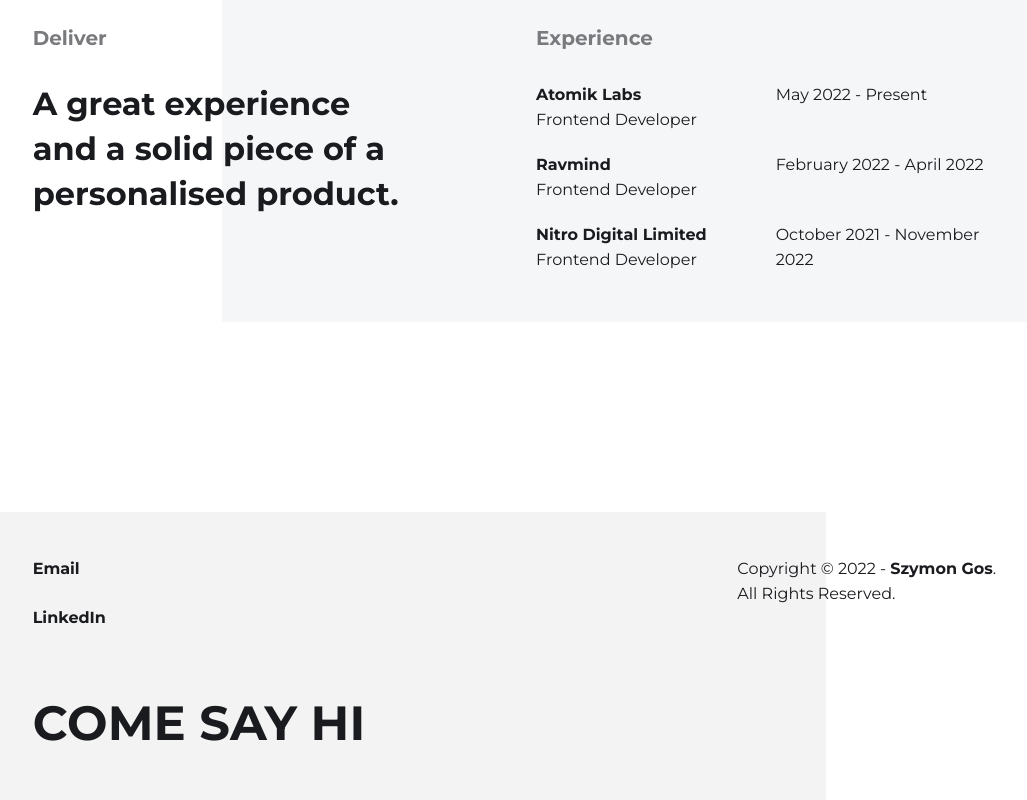
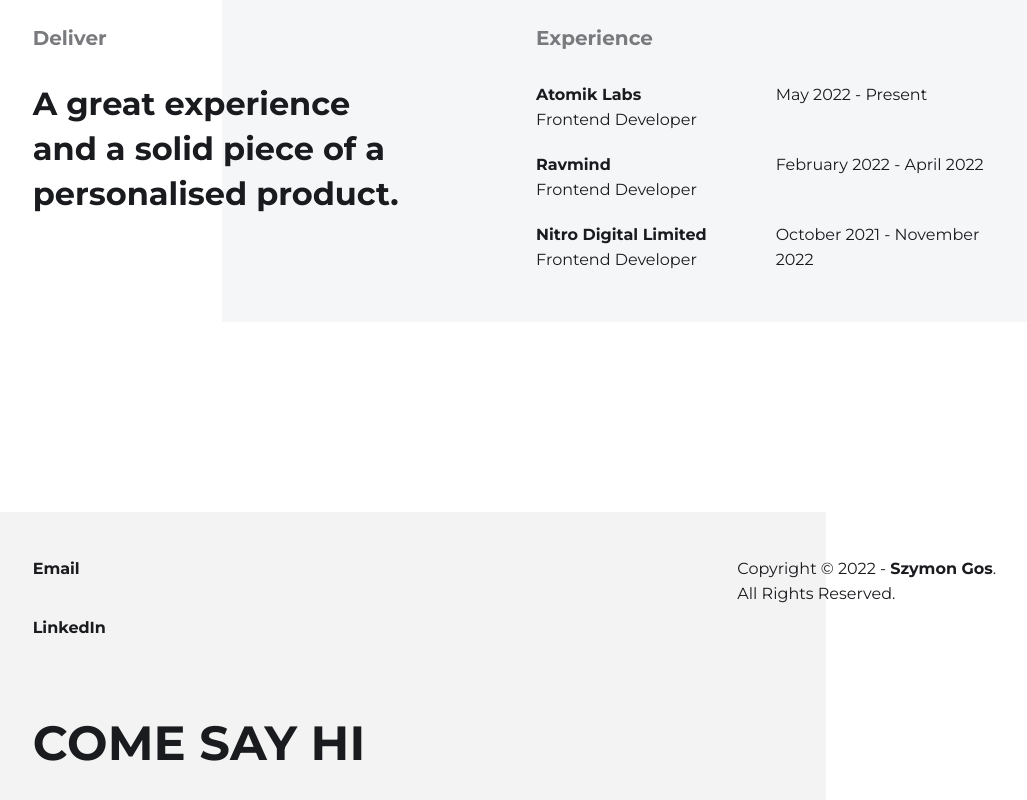
Before and after one commit to SzymonGos/portfolio_2.0, a Next.js app: page / in a window 1280 px wide. Shown: the part 1703-2503 px from the top of the page, without its empty margins (116-1143 px from the left). Built offline with nearby package versions, Linux system fonts and the light colour scheme.

Commit message:
add hover

```diff
--- a/components/Footer.tsx
+++ b/components/Footer.tsx
@@ -10,10 +10,10 @@ export default function Footer() {
       <Container className='relative px-0 lg:px-0 w-full max-w-none mx-0'>
         <div className='absolute -z-10 lg:col-start-1 lg:col-span-9 left-0 w-full h-[110%] lg:h-[300px] bg-gray-100' />
         <Container className='col-span-full w-full'>
-          <ul className='col-span-full lg:col-start-2 lg:col-span-2 pt-11 flex flex-col gap-y-6 order-2 lg:order-1 font-bold'>
+          <ul className='col-span-full lg:col-start-2 lg:col-span-2 pt-11 flex flex-col gap-y-6 order-2 lg:order-1 font-bold w-fit'>
             {links.map((x, i) => {
               return (
-                <li key={i}>
+                <li key={i} className='link-hover w-fit'>
                   <a href={x.href} target='_blank'>
                     {x.name}
                   </a>
```
